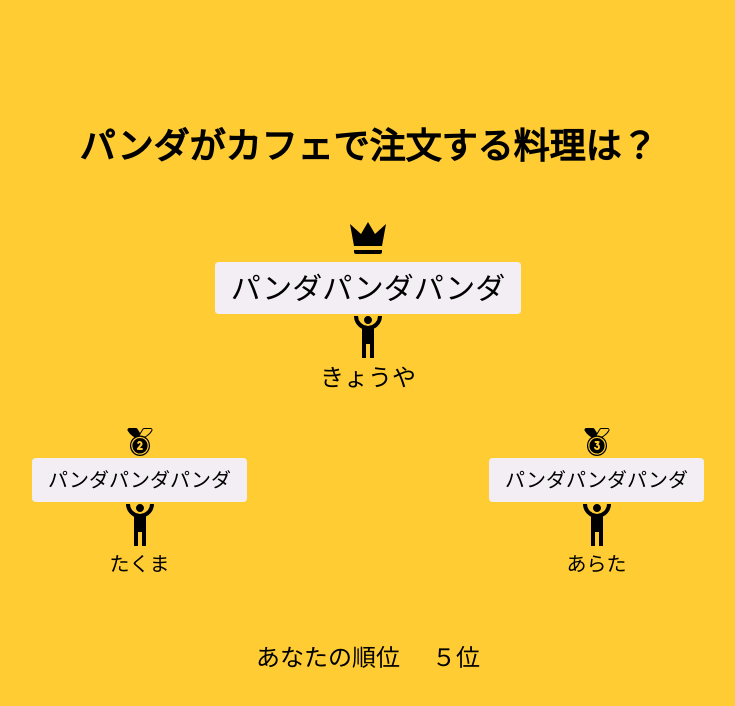
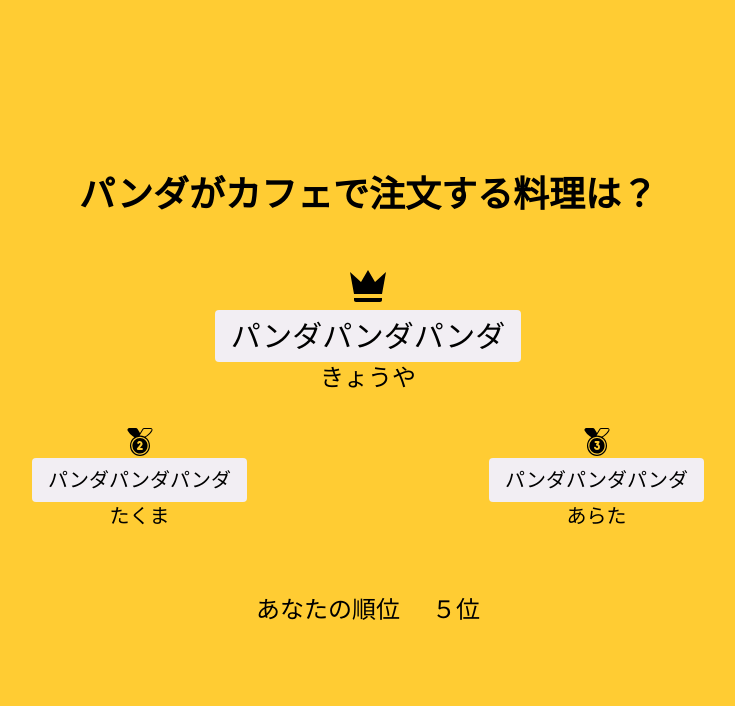
Before and after one commit to KyoyaIwatsuru/OhGireal, a Next.js app: page /result/1 in a window 1280 px wide. Shown: the top 706 px of the page, without its empty margins (272-1007 px from the left). Built offline with nearby package versions, Linux system fonts and the light colour scheme.

Commit message:
refs #15: resultのページの修正

```diff
--- a/src/app/result/[id]/page.tsx
+++ b/src/app/result/[id]/page.tsx
@@ -1,7 +1,7 @@
 'use client'
 import { useParams } from 'next/navigation'
 import React from 'react';
-import type { SVGProps } from 'react';
+import { SVGProps } from 'react';
 export default function Result() {
   const urlParams=useParams()
   const pageId=urlParams.id
@@ -21,9 +21,9 @@ export default function Result() {
             </div>
           </div>
         </div>
-        <div className="max-w-2xl w-full flex justify-center">
-          <MdiHuman/>
-        </div>
+        {/* <div className="max-w-2xl w-full flex justify-center">
+          <MdiHumanHandsup/>
+        </div> */}
         <div className="max-w-2xl w-full flex justify-center mb-8">
           <div className="text-2xl">きょうや</div>
         </div>
@@ -37,9 +37,9 @@ export default function Result() {
                 <div className="text-xl">パンダパンダパンダ</div>
                 </div>
             </div>
-            <div className="max-w-2xl w-full flex justify-center">
-              <MdiHuman/>
-            </div>
+            {/* <div className="max-w-2xl w-full flex justify-center">
+              <MdiHumanHandsup/>
+            </div> */}
             <div className="max-w-2xl w-full flex justify-center mb-8">
               <div className="text-xl">たくま</div>
             </div>
@@ -53,9 +53,9 @@ export default function Result() {
                 <div className="text-xl">パンダパンダパンダ</div>
                 </div>
             </div>
-            <div className="max-w-2xl w-full flex justify-center">
-              <MdiHuman/>
-            </div>
+            {/* <div className="max-w-2xl w-full flex justify-center">
+              <MdiHumanHandsup/>
+            </div> */}
             <div className="max-w-2xl w-full flex justify-center mb-8">
               <div className="text-xl">あらた</div>
             </div>
@@ -70,7 +70,7 @@ export default function Result() {
   );
 }
 
-export function MdiHuman(props: SVGProps<SVGSVGElement>) {
+export function MdiHumanHandsup(props: SVGProps<SVGSVGElement>) {
 	return (<svg xmlns="http://www.w3.org/2000/svg" width="3em" height="3em" viewBox="0 0 24 24" {...props}><path fill="currentColor" d="M5 1c0 2.7 1.56 5.16 4 6.32V22h2v-7h2v7h2V7.31C17.44 6.16 19 3.7 19 1h-2a5 5 0 0 1-5 5a5 5 0 0 1-5-5m5 0c-1.11 0-2 .89-2 2s.89 2 2 2s2-.89 2-2s-.89-2-2-2"></path></svg>);
 }
 
```
